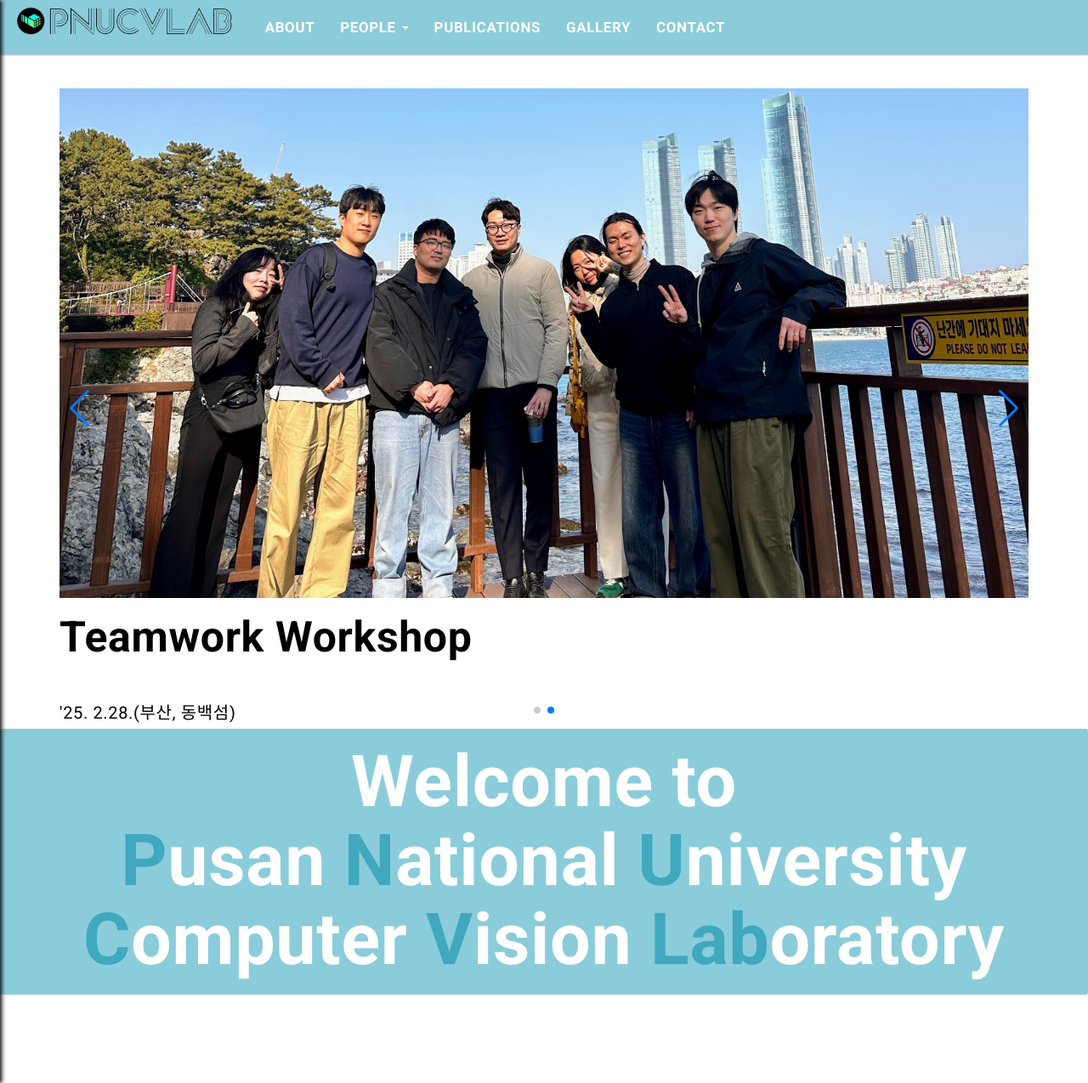
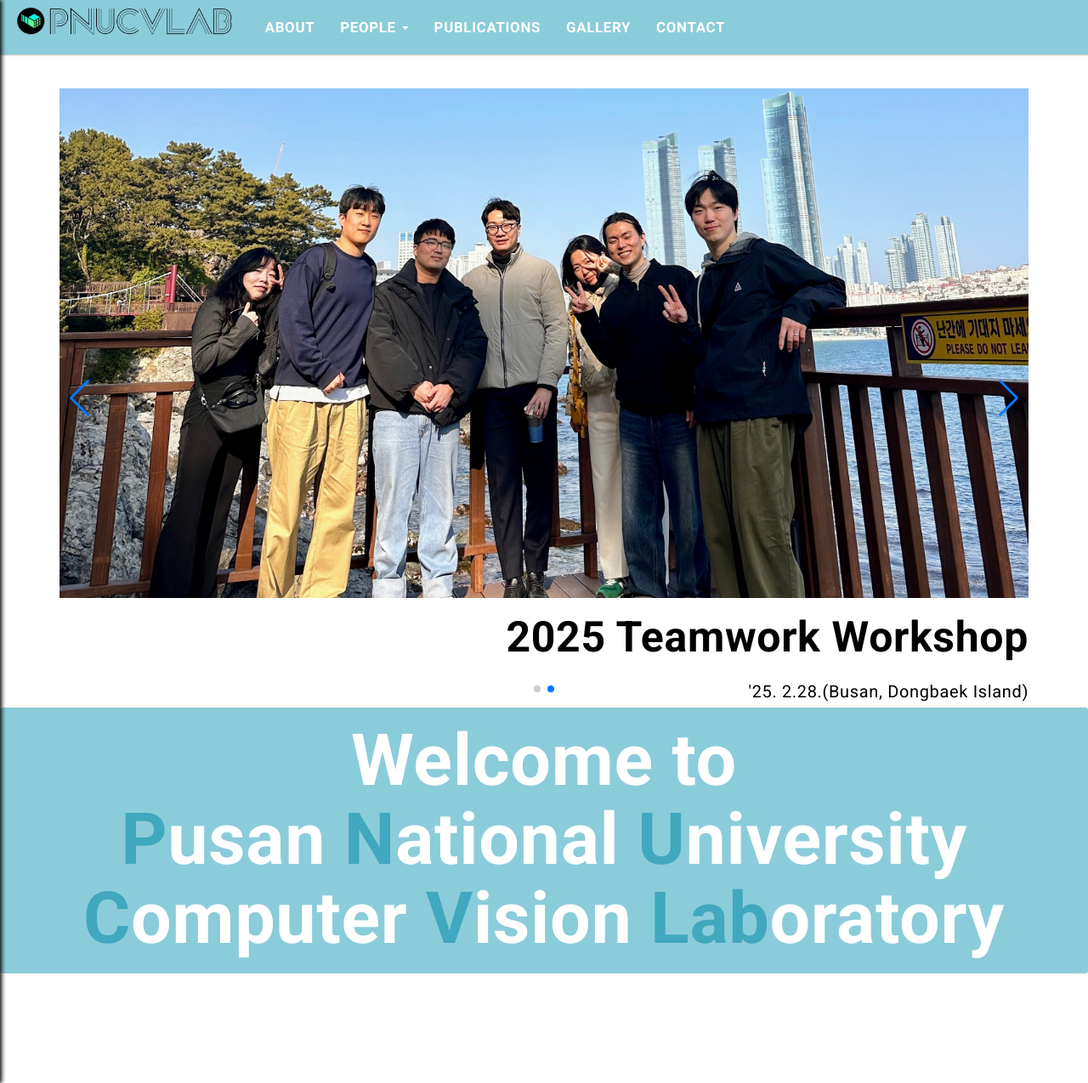
Before and after one commit to pnucvlab/pnucvlab.github.io, a Jekyll site: the page built from index.html, in a window 1280 px wide and 1275 px high. Shown: the whole window at 85% size. Built offline with Jekyll 4.4.1, drawn with Linux system fonts in a browser that asks for light colours; the list of posts is cut into pages by our own code.

Commit message:
edit notice

```diff
--- a/assets/css/main.css
+++ b/assets/css/main.css
@@ -26,18 +26,16 @@ body {
   .notice-swiper .notice-slide .notice-title {
 	font-size: 50px;
 	font-weight: 700;
-	margin-bottom: 0.5em;
-	text-align: left;
+	text-align: right;
 	color: #000;
   }
 
   .notice-swiper .notice-slide .notice-text {
 	font-size: 20px;
 	margin: 0;
-	text-align: left;
+	text-align: right;
 	color: #000;
   }
-
 
   .notice-swiper .swiper-slide .notice-image-wrapper .notice-image {
 	position: absolute;
--- a/index.html
+++ b/index.html
@@ -20,7 +20,7 @@ permalink: /
         </div>
         <div class="notice-content">
            <div class="notice-title">2025 한국컴퓨터종합학술대회(KCC 2025)</div>
-           <div class="notice-text">'25. 7. 2. - 4.(제주, 서귀포시)</div>
+           <div class="notice-text">'25. 7. 2. - 4.(Jeju, Seogwipo)</div>
         </div>
       </div>
 
@@ -34,8 +34,8 @@ permalink: /
           >
         </div>
         <div class="notice-content">
-          <div class="notice-title">Teamwork Workshop</div>
-          <div class="notice-text">'25. 2.28.(부산, 동백섬)</div>
+          <div class="notice-title">2025 Teamwork Workshop</div>
+          <div class="notice-text">'25. 2.28.(Busan, Dongbaek Island)</div>
         </div>
       </div>
 
```
